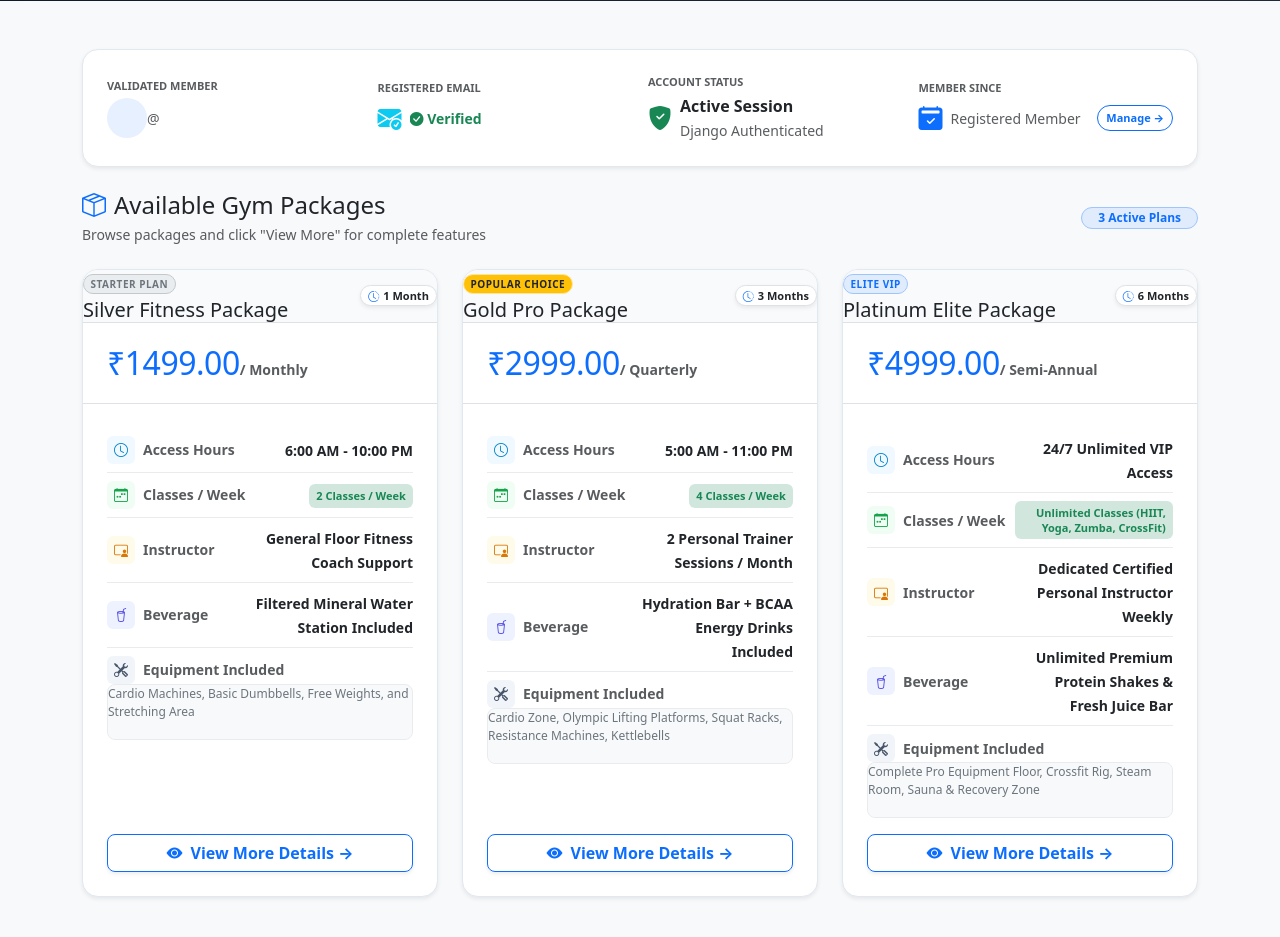
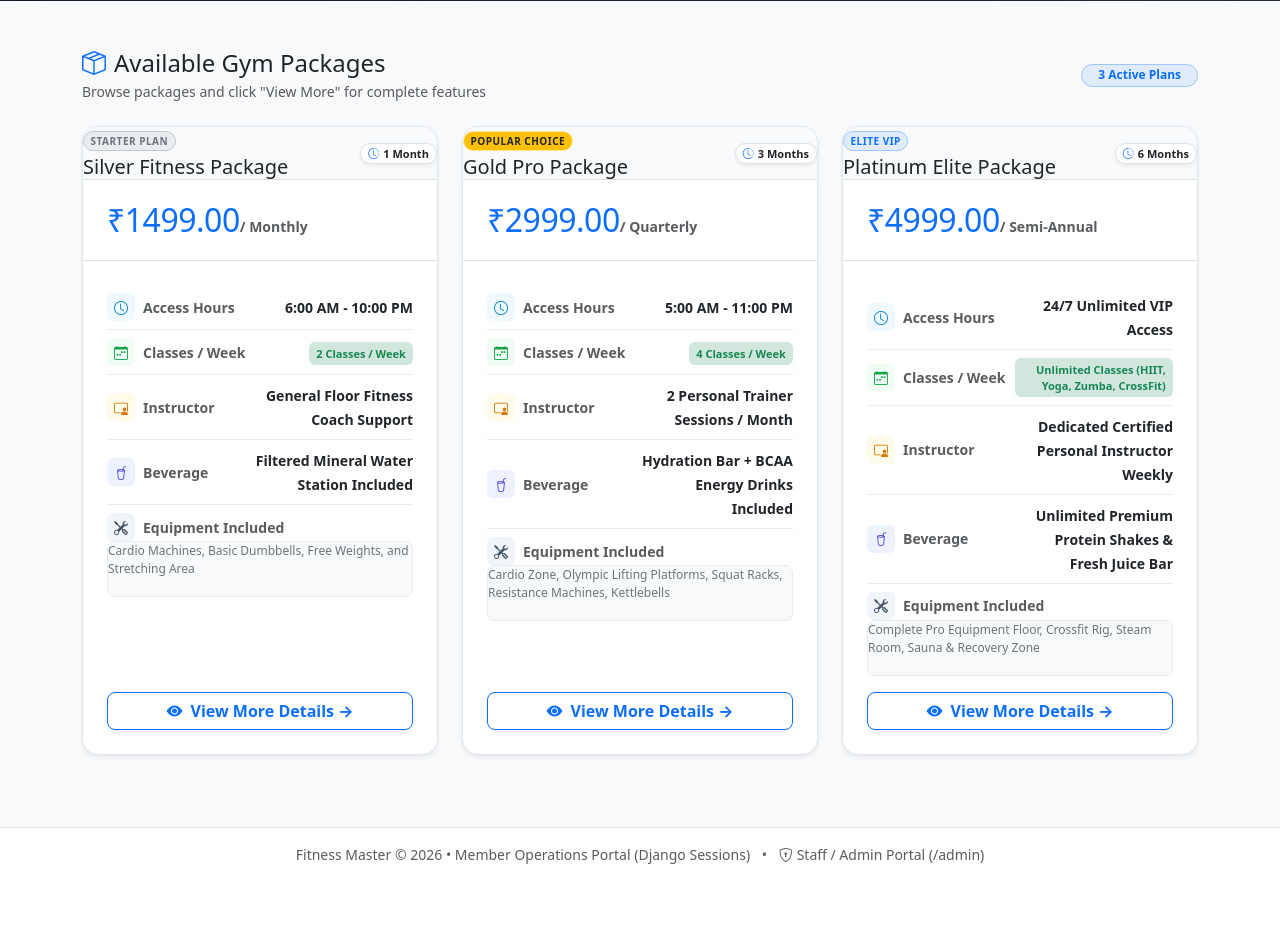
Before and after one commit to virudobariya24/Fitness_Master, a Django app: template templates/accounts/user_dashboard.html in a window 1280 px wide. Shown: the part 289-1226 px from the top of the page. After the commit the page ends 1153 px from the top, so only its background shows below. Run offline with Django 5.2, Linux system fonts and the light colour scheme; the template is opened without the code that fills it: values that come from a table or form of the project are taken from there, others are empty; data comes from the database, SQL or seed files in the repository.

Commit message:
Remove redundant profile card from member dashboard

```diff
--- a/templates/accounts/user_dashboard.html
+++ b/templates/accounts/user_dashboard.html
@@ -150,66 +150,6 @@
       </div>
     {% endif %}
 
-    <!-- Member Profile Information Card with Verification Badges -->
-    <div class="card border-0 rounded-4 shadow-sm bg-white mb-4 overflow-hidden" id="memberProfileSection" style="border: 1px solid #e2e8f0 !important;">
-      <div class="card-body p-4">
-        <div class="row g-3 align-items-center">
-
-          <div class="col-12 col-sm-6 col-lg-3">
-            <small class="text-muted text-uppercase fw-bold d-block" style="font-size: 11px;">Validated Member</small>
-            <div class="d-flex align-items-center gap-2.5 mt-1">
-              <div class="rounded-circle bg-primary bg-opacity-10 text-primary fw-bold d-flex align-items-center justify-content-center flex-shrink-0" style="width: 40px; height: 40px; font-size: 14px;">
-                {{ user.username|slice:":2"|upper }}
-              </div>
-              <div class="text-truncate">
-                <strong class="text-dark d-block fs-6 text-truncate">{{ user.name|default:user.username }}</strong>
-                <span class="text-muted small">@{{ user.username }}</span>
-              </div>
-            </div>
-          </div>
-
-          <div class="col-12 col-sm-6 col-lg-3">
-            <small class="text-muted text-uppercase fw-bold d-block" style="font-size: 11px;">Registered Email</small>
-            <div class="d-flex align-items-center gap-2 mt-1">
-              <i class="bi bi-envelope-check-fill fs-4 text-info flex-shrink-0"></i>
-              <div class="text-truncate">
-                <strong class="text-dark d-block text-truncate">{{ user.email }}</strong>
-                <small class="text-success fw-semibold"><i class="bi bi-check-circle-fill"></i> Verified</small>
-              </div>
-            </div>
-          </div>
-
-          <div class="col-12 col-sm-6 col-lg-3">
-            <small class="text-muted text-uppercase fw-bold d-block" style="font-size: 11px;">Account Status</small>
-            <div class="d-flex align-items-center gap-2 mt-1">
-              <i class="bi bi-shield-fill-check fs-4 text-success flex-shrink-0"></i>
-              <div>
-                <strong class="text-dark d-block">Active Session</strong>
-                <small class="text-muted">Django Authenticated</small>
-              </div>
-            </div>
-          </div>
-
-          <div class="col-12 col-sm-6 col-lg-3">
-            <small class="text-muted text-uppercase fw-bold d-block" style="font-size: 11px;">Member Since</small>
-            <div class="d-flex align-items-center justify-content-between mt-1">
-              <div class="d-flex align-items-center gap-2">
-                <i class="bi bi-calendar2-check-fill fs-4 text-primary flex-shrink-0"></i>
-                <div>
-                  <strong class="text-dark d-block">{{ user.created_at|date:"M d, Y" }}</strong>
-                  <small class="text-muted">Registered Member</small>
-                </div>
-              </div>
-              <a href="{% url 'user_profile' %}" class="btn btn-sm btn-outline-primary rounded-pill px-2.5 py-1 fw-bold" style="font-size: 11px;">
-                Manage &rarr;
-              </a>
-            </div>
-          </div>
-
-        </div>
-      </div>
-    </div>
-
     <!-- Section Heading: Available Packages -->
     <div class="d-flex flex-wrap align-items-center justify-content-between gap-2 mb-4">
       <div>
```
